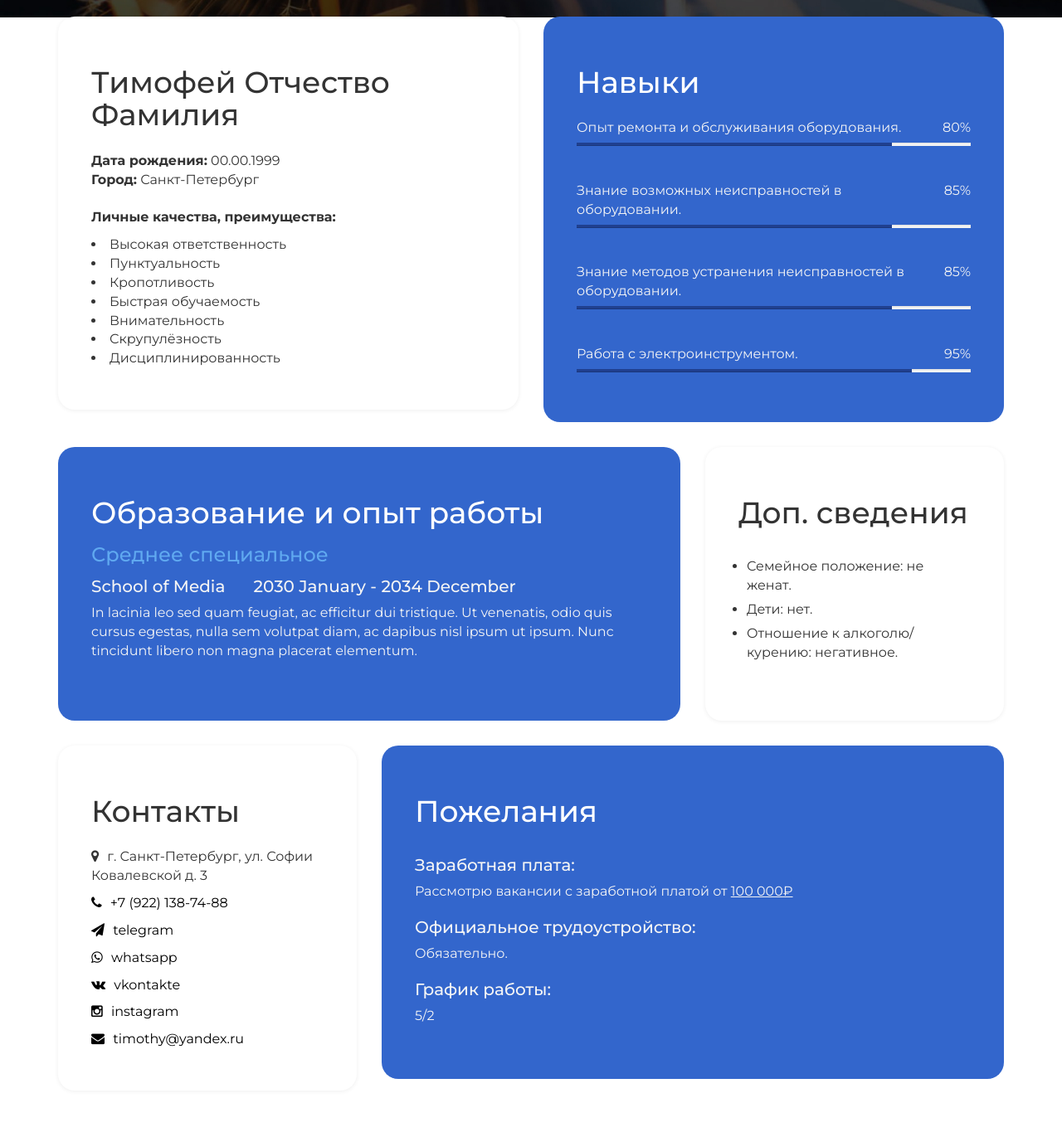
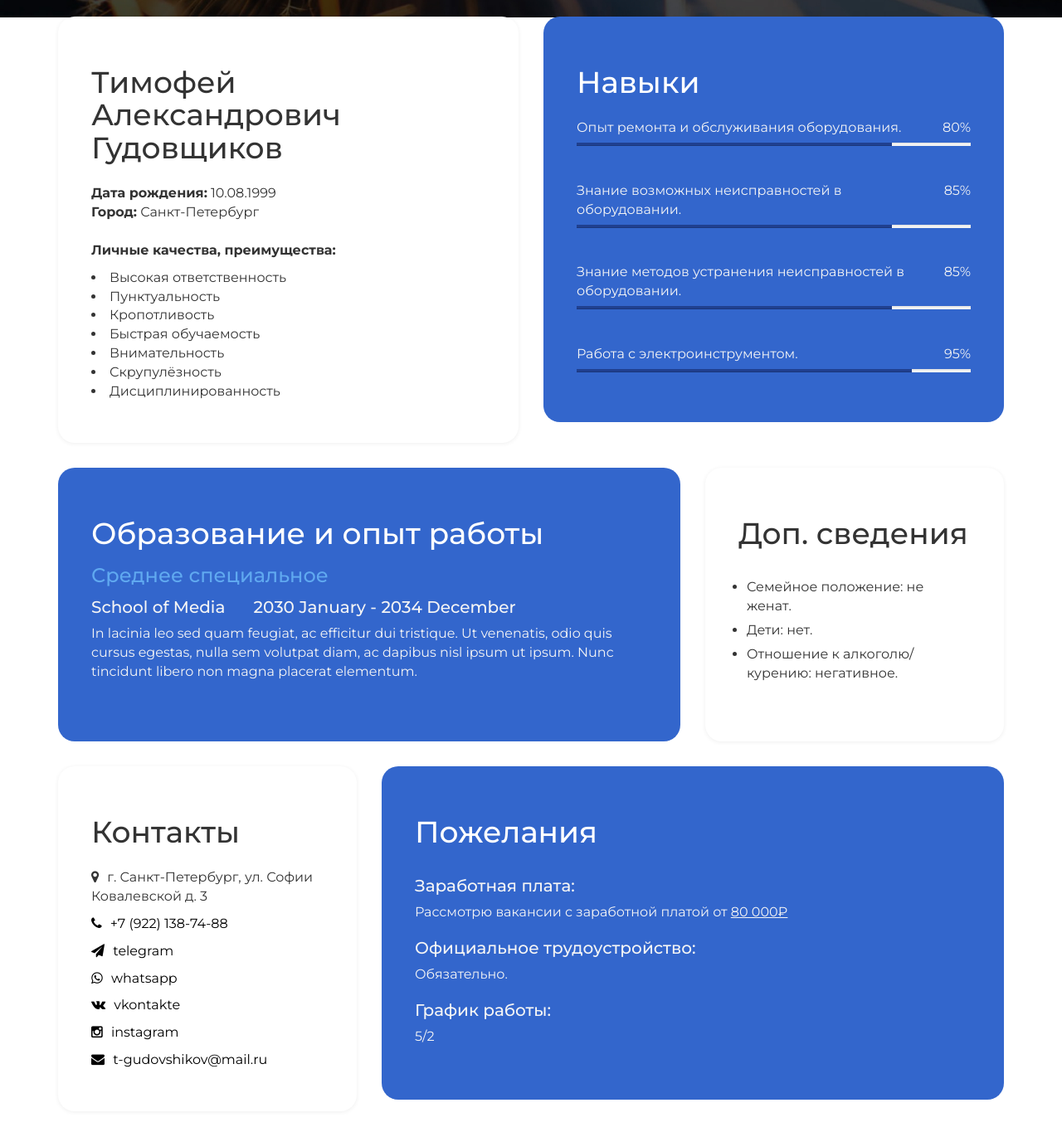
Before and after one commit to PandaDevelopmentCompany/timothy-locksmith, a plain HTML site: page index.html in a window 1280 px wide. Shown: the part 779-2144 px from the top of the page at 83% size. Drawn offline with Linux system fonts and the light colour scheme.

Commit message:
download_28_03_2024_16

```diff
--- a/index.html
+++ b/index.html
@@ -2,7 +2,7 @@
 <html lang="en">
 <head>
 	<meta charset="utf-8">
-	<title>Резюме - Тимофей Отчество Фамилия</title>
+	<title>Резюме - Тимофей Александрович Гудовщиков</title>
 	<meta http-equiv="X-UA-Compatible" content="IE=Edge">
 	<meta name="viewport" content="width=device-width, initial-scale=1">
 	<meta name="keywords" content="Поиск работы">
@@ -43,7 +43,7 @@
 				<hr>
 				<h1 class="tm-title bold shadow">Резюме</h1>
 				<h4 class="tm-title bold shadow">Слесарь-ремонтник</h4>
-				<h1 class="white bold shadow">ФИО:<br> Тимофей Отчество Фамилия</h1>
+				<h1 class="white bold shadow">ФИО:<br> Тимофей Александрович Гудовщиков</h1>
 			</div>
 		</div>
 	</div>
@@ -55,9 +55,9 @@
 		<div class="col-md-6 col-sm-12">
 			<div class="about border_radius_class">
 				<!-- <h3 class="accent">О себе</h3> -->
-				<h2>Тимофей Отчество Фамилия</h2>
+				<h2>Тимофей Александрович Гудовщиков</h2>
 				<p>
-					<b>Дата рождения:</b> 00.00.1999 <br>
+					<b>Дата рождения:</b> 10.08.1999 <br>
 					<b>Город:</b> Санкт-Петербург <br><br>
 					<b>Личные качества, преимущества:</b>
 					<li>Высокая ответственность</li>
@@ -143,7 +143,7 @@
 					<p><a style="color: black !important;" href="#" target="_blank"><i class="fa fa-whatsapp"></i> whatsapp</a></p>
 					<p><a style="color: black !important;" href="#" target="_blank"><i class="fa fa-vk"></i> vkontakte</a></p>
 					<p><a style="color: black !important;" href="#" target="_blank"><i class="fa fa-instagram"></i> instagram</a></p>
-					<p><a style="color: black !important;" href="mailto:" target="_blank"><i class="fa fa-envelope"></i> timothy@yandex.ru</a></p>
+					<p><a style="color: black !important;" href="mailto:" target="_blank"><i class="fa fa-envelope"></i> t-gudovshikov@mail.ru</a></p>
 			</div>
 		</div>
 		<div class="col-md-8 col-sm-12">
@@ -152,7 +152,7 @@
 					<div class="experience-content">
 						<!-- <h4 class="experience-title accent">Ищу работу со следующими критериями:</h4> -->
 						<h5>Заработная плата:</h5>
-						<p class="education-description">Рассмотрю вакансии с заработной платой от <u>100 000₽</u> <br>
+						<p class="education-description">Рассмотрю вакансии с заработной платой от <u>80 000₽</u> <br>
 						</p>
 						<h5>Официальное трудоустройство:</h5>
 						<p class="education-description">Обязательно. <br>
```
